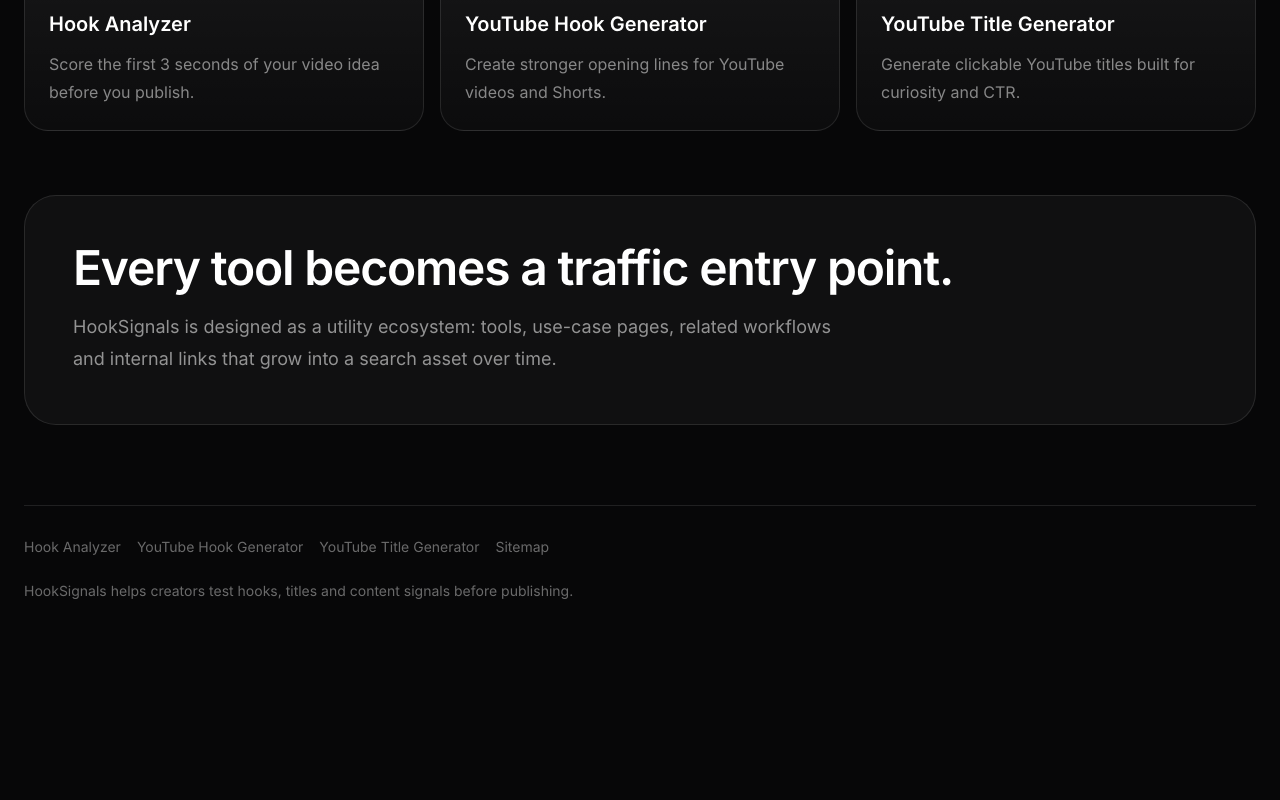
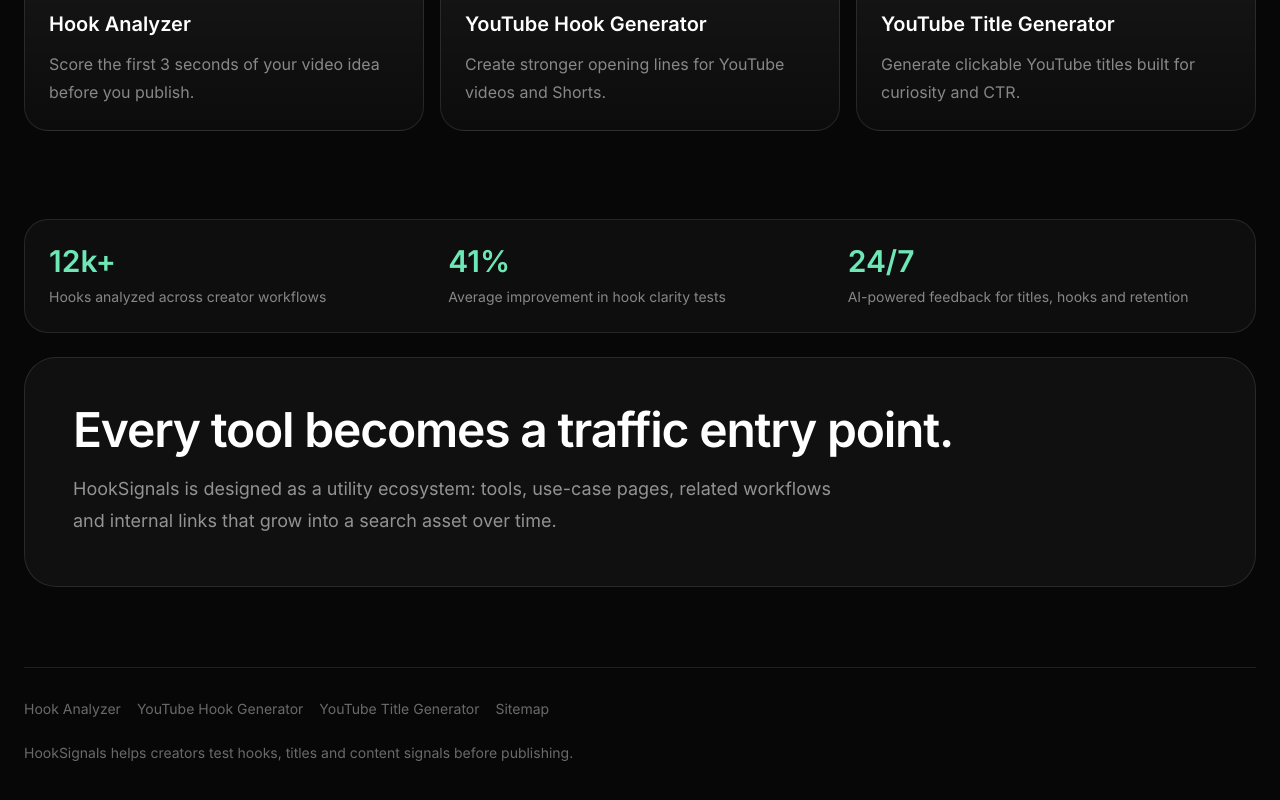
Before and after one commit to ValeBid/-hooksignals-site, a Next.js app: page / in a window 1280 px wide. Shown: the part 1038-1838 px from the top of the page. Before the commit the page ends 1680 px from the top, so only its background shows below. Built offline with nearby package versions, Linux system fonts and the light colour scheme.

Commit message:
Update page.tsx

```diff
--- a/app/page.tsx
+++ b/app/page.tsx
@@ -126,6 +126,30 @@ export default function Home() {
           ))}
         </div>
       </section>
+            <section className="mx-auto max-w-7xl px-6 py-6">
+        <div className="grid gap-4 rounded-3xl border border-white/10 bg-white/[0.03] p-6 md:grid-cols-3">
+          <div>
+            <p className="text-3xl font-semibold text-emerald-300">12k+</p>
+            <p className="mt-2 text-sm text-white/50">
+              Hooks analyzed across creator workflows
+            </p>
+          </div>
+
+          <div>
+            <p className="text-3xl font-semibold text-emerald-300">41%</p>
+            <p className="mt-2 text-sm text-white/50">
+              Average improvement in hook clarity tests
+            </p>
+          </div>
+
+          <div>
+            <p className="text-3xl font-semibold text-emerald-300">24/7</p>
+            <p className="mt-2 text-sm text-white/50">
+              AI-powered feedback for titles, hooks and retention
+            </p>
+          </div>
+        </div>
+      </section>
 
       <section className="mx-auto max-w-7xl px-6 pb-20">
         <div className="rounded-[32px] border border-white/10 bg-white/[0.04] p-8 md:p-12">
```
